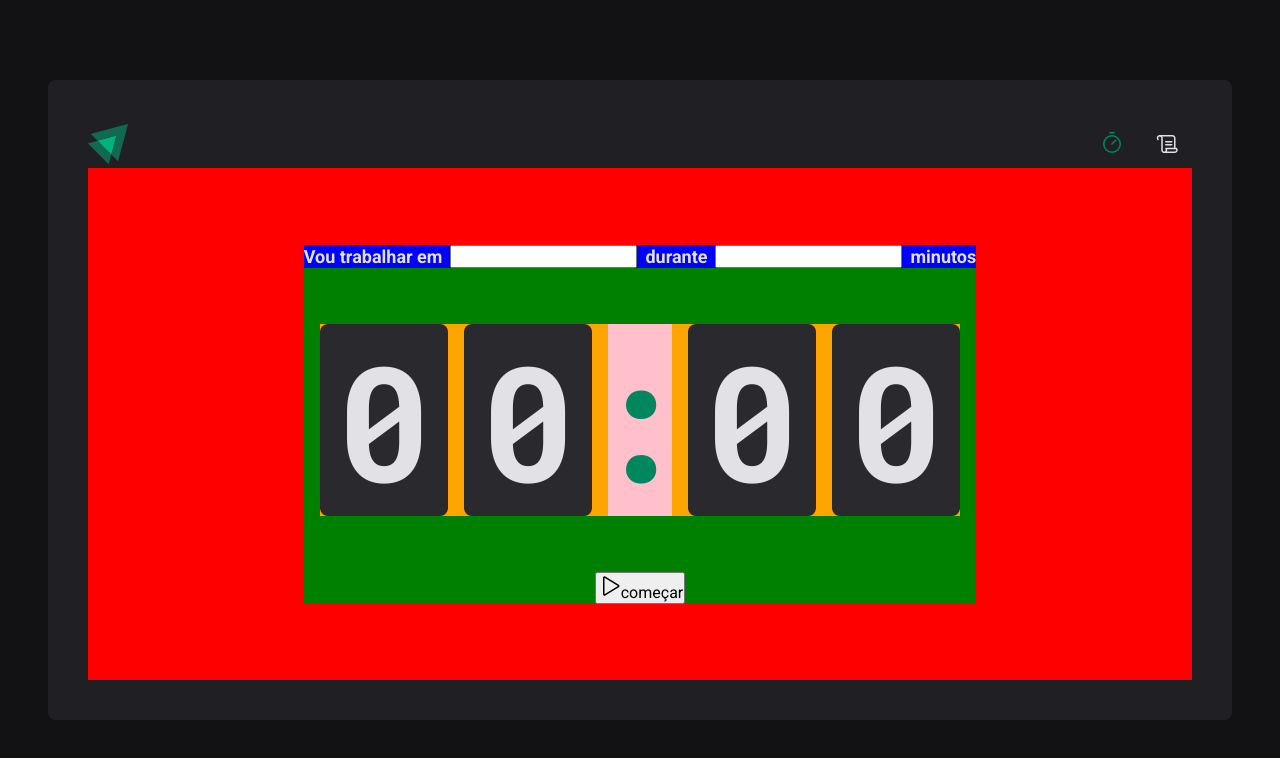
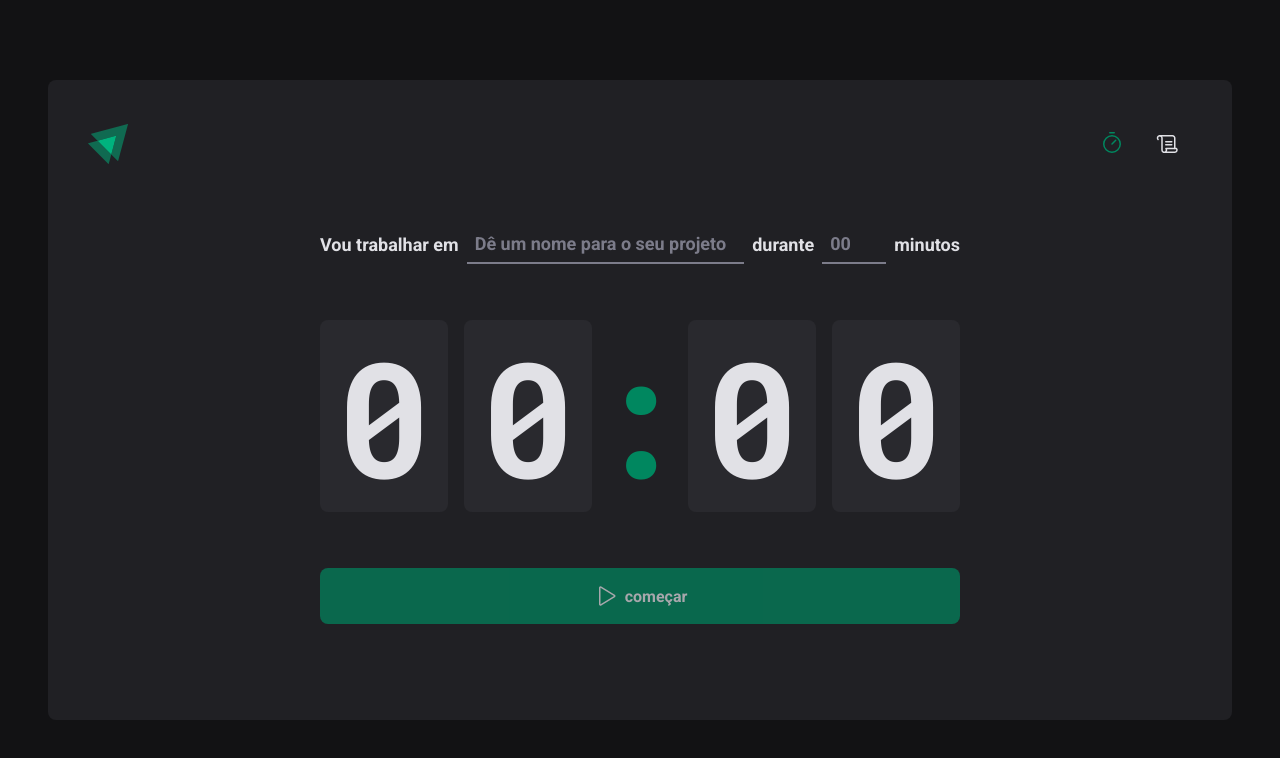
Before and after one commit to edufontana/pomodoro-timer, a React (Vite) app: page / in a window 1280 px wide. Shown: the top 758 px of the page. Built offline with nearby package versions, Linux system fonts and the light colour scheme.

Commit message:
style: home header and inputs

```diff
--- a/src/pages/Home/index.tsx
+++ b/src/pages/Home/index.tsx
@@ -4,6 +4,9 @@ import {
   FormContainer,
   CountdownContainer,
   Separator,
+  StartCountdownButton,
+  TaskInput,
+  MinutesAmountInput,
 } from './styles'
 
 export function Home() {
@@ -12,10 +15,14 @@ export function Home() {
       <form action="">
         <FormContainer>
           <label htmlFor="task">Vou trabalhar em</label>
-          <input id="task" />
+          <TaskInput id="task" placeholder="Dê um nome para o seu projeto" />
 
           <label htmlFor="">durante</label>
-          <input type="number" id="minutesAmount" />
+          <MinutesAmountInput
+            type="number"
+            id="minutesAmount"
+            placeholder="00"
+          />
 
           <span>minutos</span>
         </FormContainer>
@@ -27,10 +34,10 @@ export function Home() {
           <span>0</span>
         </CountdownContainer>
 
-        <button type="submit">
+        <StartCountdownButton disabled type="submit">
           <Play size={24} />
           começar
-        </button>
+        </StartCountdownButton>
       </form>
     </HomeContainer>
   )
--- a/src/pages/Home/styles.ts
+++ b/src/pages/Home/styles.ts
@@ -1,7 +1,6 @@
 import styled from 'styled-components'
 
 export const HomeContainer = styled.main`
-  background-color: red;
   display: flex;
   flex: 1;
   flex-direction: column;
@@ -10,7 +9,6 @@ export const HomeContainer = styled.main`
 
   form {
     display: flex;
-    background-color: green;
     flex-direction: column;
     align-items: center;
     gap: 3.5rem;
@@ -18,7 +16,6 @@ export const HomeContainer = styled.main`
 `
 
 export const FormContainer = styled.div`
-  background-color: blue;
   width: 100%;
   display: flex;
   align-items: center;
@@ -33,7 +30,6 @@ export const FormContainer = styled.div`
 export const CountdownContainer = styled.div`
   font-family: 'Roboto Mono', monospace;
   font-size: 10rem;
-  background-color: orange;
   line-height: 8rem;
   color: ${({ theme }) => theme['gray-100']};
 
@@ -48,7 +44,6 @@ export const CountdownContainer = styled.div`
 `
 
 export const Separator = styled.div`
-  background-color: pink;
   padding: 2rem 0;
   color: ${({ theme }) => theme['green-500']};
   width: 4rem;
@@ -56,3 +51,56 @@ export const Separator = styled.div`
   display: flex;
   justify-content: center;
 `
+export const StartCountdownButton = styled.button`
+  border: 0;
+  width: 100%;
+  padding: 1rem;
+  border-radius: 8px;
+
+  display: flex;
+  justify-content: center;
+  align-items: center;
+  gap: 0.5rem;
+  font-weight: bold;
+
+  cursor: pointer;
+
+  background-color: ${({ theme }) => theme['green-500']};
+  color: ${({ theme }) => theme['gray-100']};
+
+  &:not(:disabled):hover {
+    background-color: ${({ theme }) => theme['green-700']};
+  }
+
+  &:disabled {
+    opacity: 0.7;
+    cursor: not-allowed;
+  }
+`
+const BaseInput = styled.input`
+  background: transparent;
+  display: flex;
+  height: 2.5rem;
+  border: 0;
+  border-bottom: 2px solid ${({ theme }) => theme['gray-500']};
+  font-size: 1.125rem;
+  padding: 0 0.5rem;
+  font-weight: bold;
+
+  &:focus {
+    box-shadow: none;
+    border-color: ${({ theme }) => theme['green-500']};
+  }
+
+  &::placeholder {
+    color: ${({ theme }) => theme['gray-500']};
+  }
+`
+
+export const TaskInput = styled(BaseInput)`
+  flex: 1;
+`
+
+export const MinutesAmountInput = styled(BaseInput)`
+  width: 4rem;
+`
```
